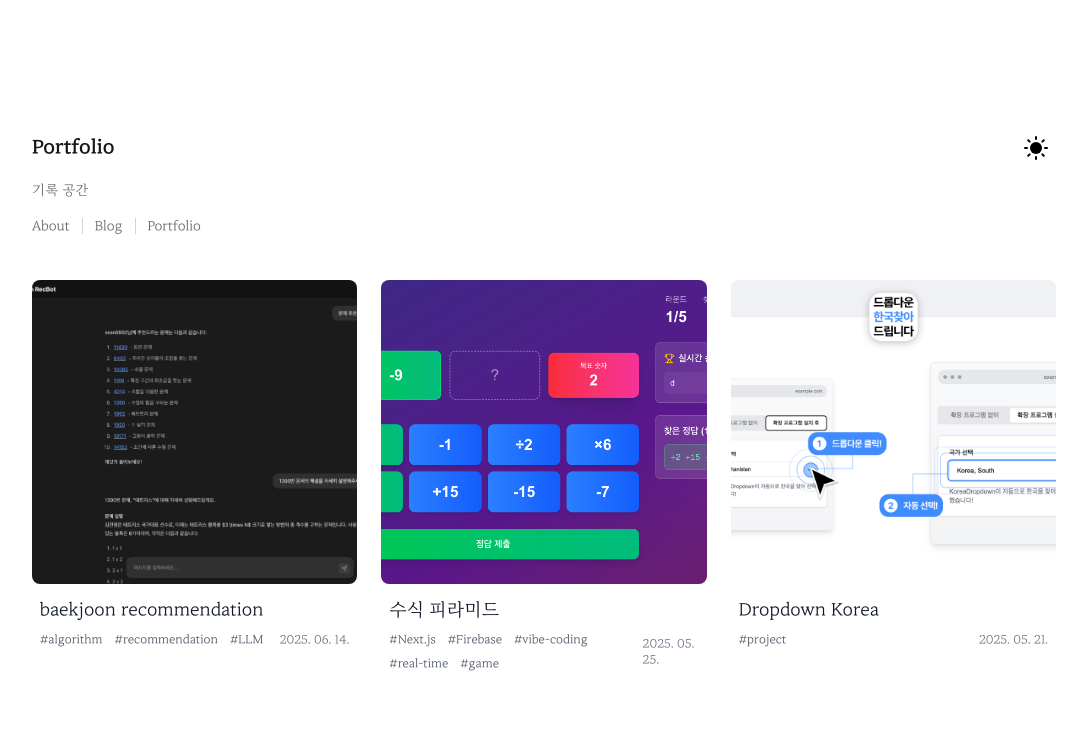
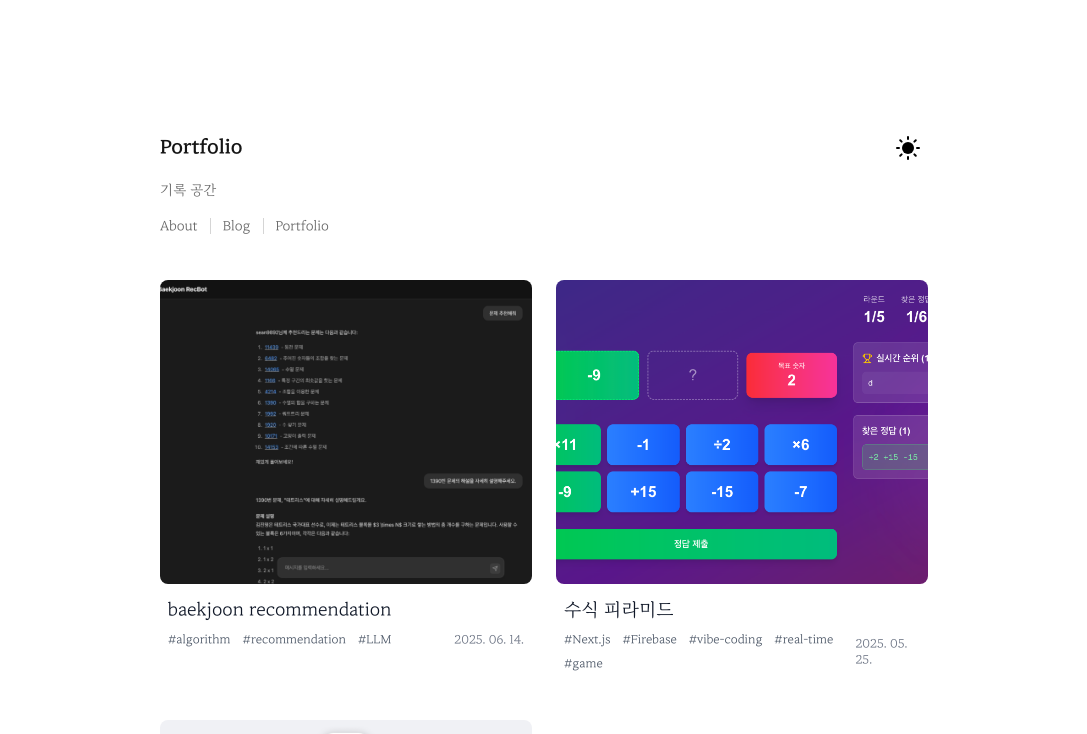
Before and after one commit to seoo2001/nextjs-blog, a Next.js app: page /portfolio in a window 1280 px wide. Shown: the top 734 px of the page, without its empty margins (96-1183 px from the left). Built offline with nearby package versions, Linux system fonts and the light colour scheme.

Commit message:
width 수정

```diff
--- a/src/components/MainLayout.tsx
+++ b/src/components/MainLayout.tsx
@@ -1,6 +1,3 @@
-'use client';
-
-import { usePathname } from 'next/navigation';
 import { ReactNode } from 'react';
 
 interface MainLayoutProps {
@@ -8,11 +5,8 @@ interface MainLayoutProps {
 }
 
 export default function MainLayout({ children }: MainLayoutProps) {
-  const pathname = usePathname();
-  const isPortfolioPage = pathname.startsWith('/portfolio');
-
   return (
-    <main className={isPortfolioPage ? 'wide' : ''}>
+    <main>
       {children}
     </main>
   );
--- a/src/components/portfolio/PortfolioList.tsx
+++ b/src/components/portfolio/PortfolioList.tsx
@@ -9,7 +9,7 @@ interface PortfolioListProps {
 export default function PortfolioList({ portfolios }: PortfolioListProps) {
   return (
     <div
-      className="grid grid-cols-1 md:grid-cols-2 lg:grid-cols-3 gap-6 gap-y-12"
+      className="grid grid-cols-1 md:grid-cols-2 gap-6 gap-y-12"
       data-animate
       data-animate-speed="slow"
       data-animate-wait="1"
--- a/src/styles/globals.css
+++ b/src/styles/globals.css
@@ -55,16 +55,12 @@ body {
 }
 
 .container > main {
-  @apply mx-auto max-w-2xl;
+  @apply mx-auto max-w-3xl;
   min-height: calc(100vh - var(--page-half-top) * 2 - 20px);
   padding-top: var(--page-top);
 }
 
 main {
   @apply mx-auto transition-all duration-500 ease-in-out;
-  max-width: theme('maxWidth.2xl');
+  max-width: theme('maxWidth.3xl');
 }
-
-main.wide {
-  max-width: theme('maxWidth.5xl');
-}
```
